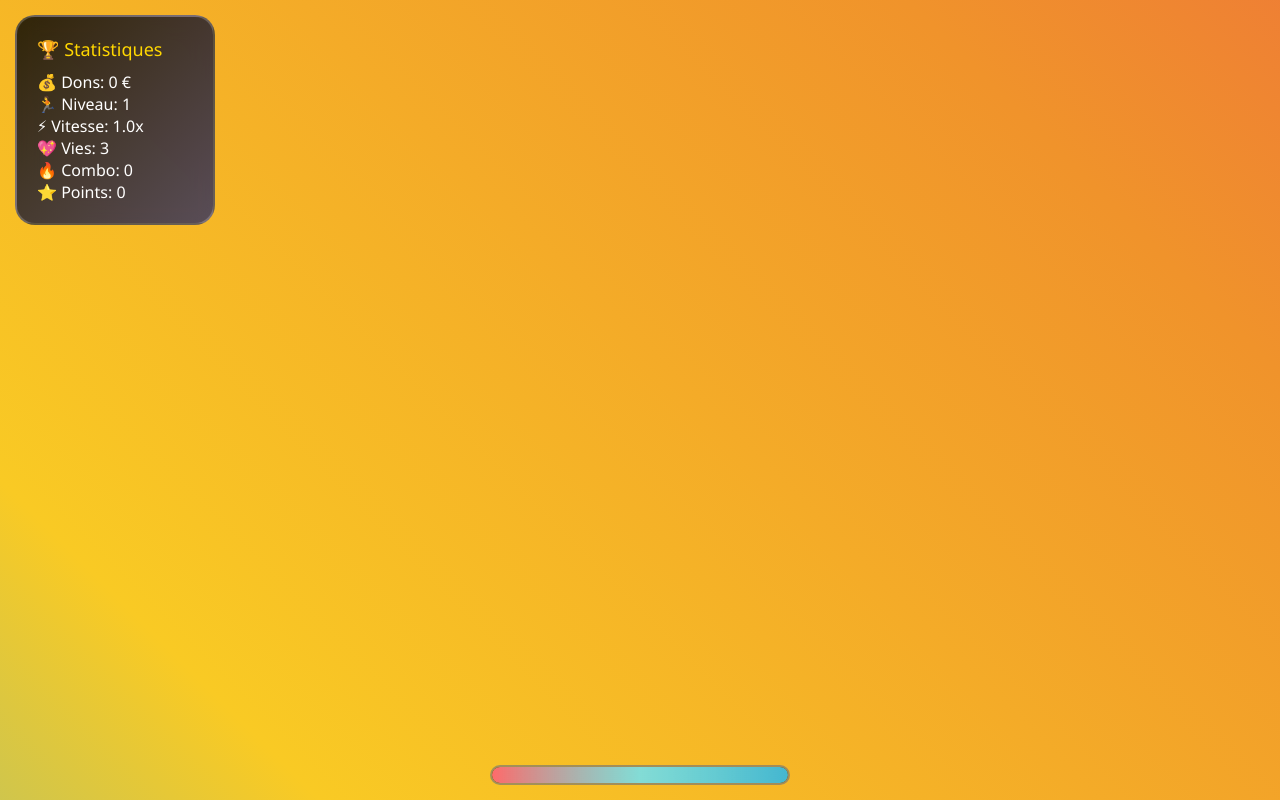
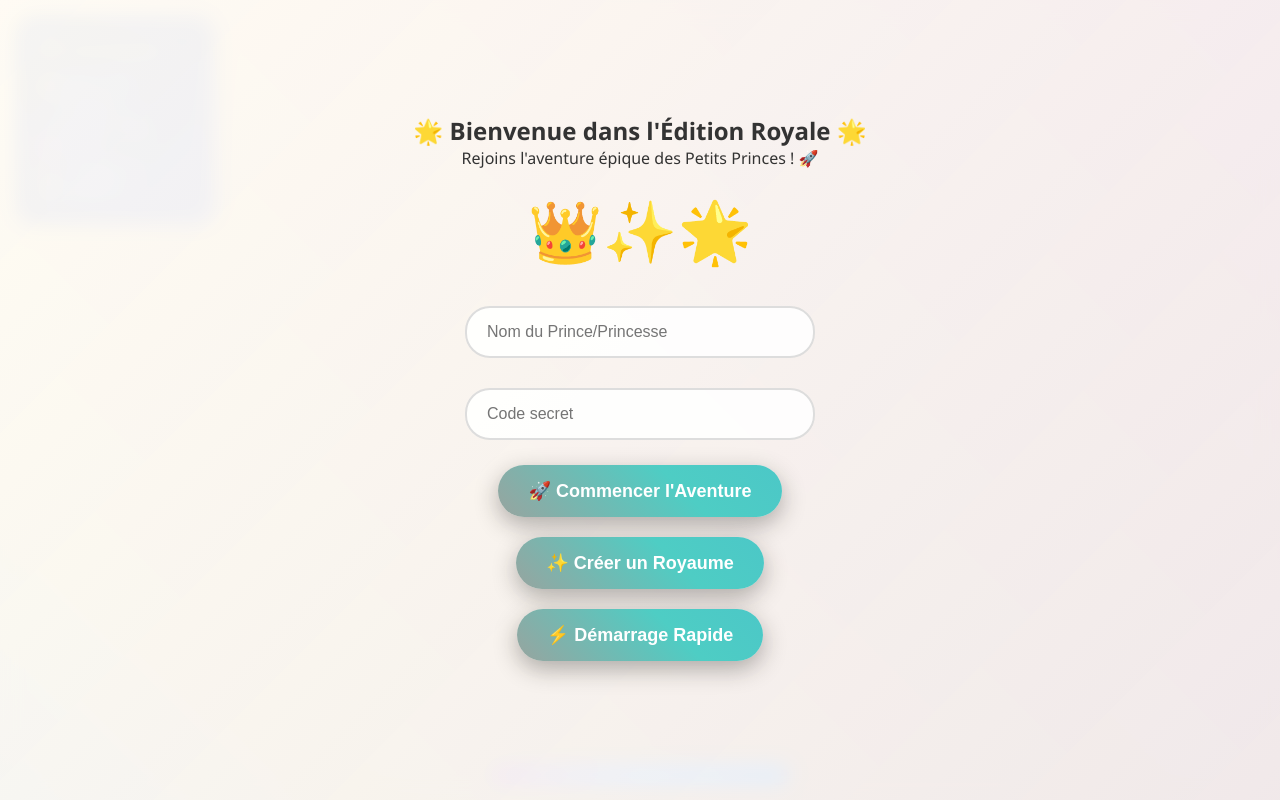
Before and after one commit to Arthur-TD49/Jeux-petit-prince, a plain HTML site: page index.html in a window 1280 px wide. Drawn offline with Linux system fonts and the light colour scheme.

Commit message:
Update index.html

```diff
--- a/index.html
+++ b/index.html
@@ -468,6 +468,17 @@
     <div class="progress-fill" id="progressFill"></div>
   </div>
 
+    <div id="loginZone" class="overlay">
+    <h2>🌟 Bienvenue dans l'Édition Royale 🌟</h2>
+    <p>Rejoins l'aventure épique des Petits Princes ! 🚀</p>
+    <div style="font-size: 60px; margin: 20px 0;">👑✨🌟</div>
+    <input type="text" id="username" placeholder="Nom du Prince/Princesse">
+    <input type="password" id="password" placeholder="Code secret">
+    <button onclick="start()" class="button">🚀 Commencer l'Aventure</button>
+    <button onclick="register()" class="button">✨ Créer un Royaume</button>
+    <button onclick="quickStart()" class="button">⚡ Démarrage Rapide</button>
+    <p id="msg"></p>
+  </div>
 
   <div id="startScreen" class="overlay">
     <h1>🌟 La Course des Petits Princes - Édition Royale 🏃‍♂️</h1>
```
